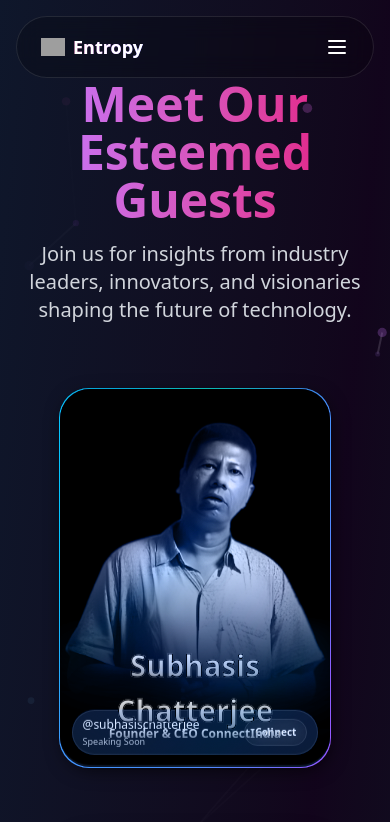
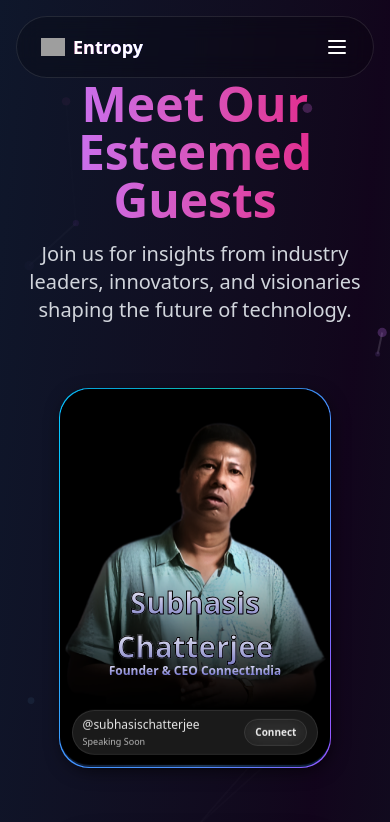
Before and after one commit to Kunal25Das/Wpshop, a Next.js app: page /speakers in a window 390 px wide. Shown: the top 822 px of the page. Built offline with nearby package versions, Linux system fonts and the light colour scheme; grey boxes are pictures that could not be loaded; a web font is replaced by a local one.

Commit message:
features-enhancement431

```diff
--- a/src/styles/ProfileCard.css
+++ b/src/styles/ProfileCard.css
@@ -43,7 +43,7 @@
   background-position: inherit;
   border-radius: inherit;
   transition: all 0.5s ease;
-  filter: contrast(2) saturate(2) blur(36px);
+  /* filter: contrast(2) saturate(2) blur(36px); */
   /* transform: scale(0.8) translate3d(0, 0, 0.1px); */
   background-size: 100% 100%;
   background-image: var(--behind-gradient);
@@ -56,7 +56,8 @@
 
 .pc-card-wrapper:hover::before,
 .pc-card-wrapper.active::before {
-  filter: contrast(1) saturate(2) blur(40px) opacity(1);
+  /* filter: contrast(1) saturate(2) blur(40px) opacity(1); */
+    filter: contrast(1) saturate(2) blur(40px) opacity(1);
   /* transform: scale(0.9) translate3d(0, 0, 0.1px); */
 }
 
@@ -176,7 +177,6 @@
 }
 
 .pc-avatar-content {
-  mix-blend-mode: screen;
   overflow: hidden;
 }
 
@@ -186,7 +186,7 @@
   left: 50%;
   transform: translateX(-50%) scale(1);
   bottom: 2px;
-  opacity: calc(1.75 - var(--pointer-from-center));
+  opacity: 1;
 }
 
 .pc-avatar-content::before {
@@ -194,7 +194,7 @@
   position: absolute;
   inset: 0;
   z-index: 1;
-  backdrop-filter: blur(30px);
+  /* backdrop-filter: blur(30px); */
   mask: linear-gradient(to bottom,
       rgba(0, 0, 0, 0) 0%,
       rgba(0, 0, 0, 0) 60%,
@@ -287,7 +287,6 @@
   position: relative;
   transform: translate3d(calc(var(--pointer-from-left) * -6px + 3px), calc(var(--pointer-from-top) * -6px + 3px), 0.1px) !important;
   z-index: 5;
-  mix-blend-mode: luminosity;
 }
 
 .pc-details {
@@ -353,7 +352,7 @@
   }
 
   .pc-details {
-    bottom: 6em;
+    top: 12em;
   }
 
   .pc-details h3 {
@@ -448,7 +447,7 @@
 }
 
 @media (max-width: 320px) {
-  .pc-card {
+  .pc-card-wrapper {
     height: 55svh;
     max-height: 320px;
   }
```
